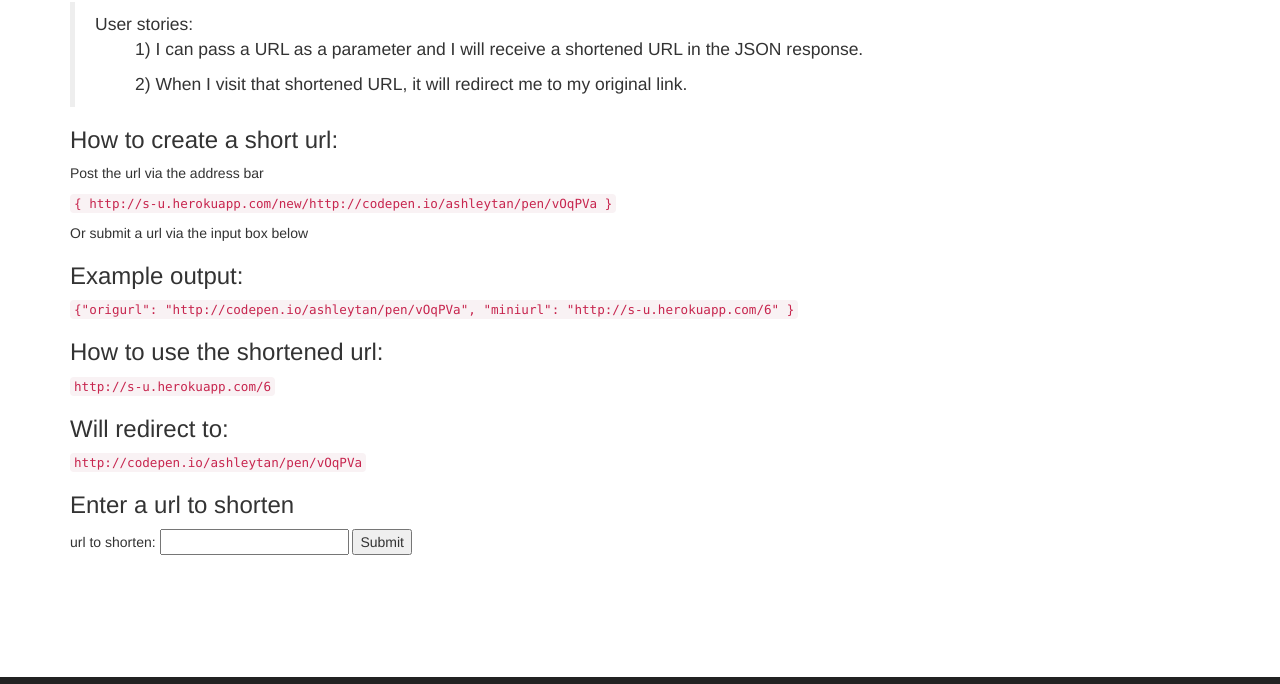
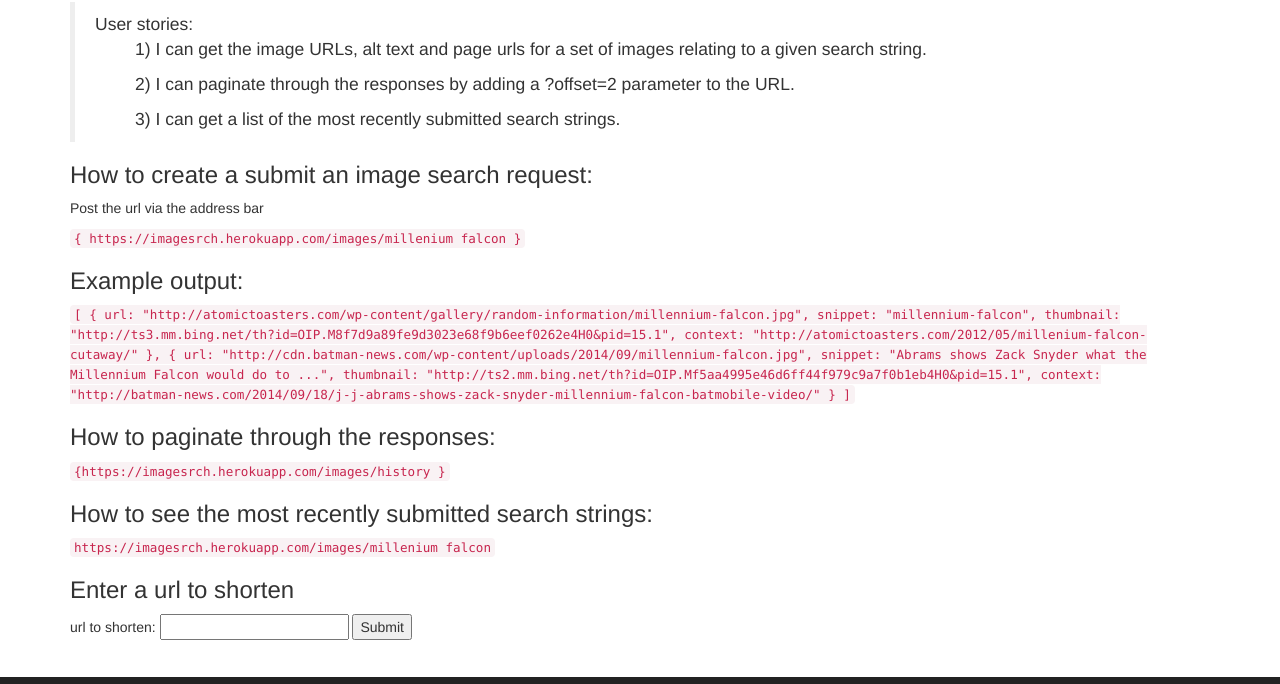
Before and after one commit to atan77/image-search-abstraction-layer, a website: page public/index.html in a window 1280 px wide. Shown: the part 68-752 px from the top of the page. Drawn offline with nearby package versions, Linux system fonts and the light colour scheme.

Commit message:
modifying index.html content

```diff
--- a/public/index.html
+++ b/public/index.html
@@ -1,7 +1,7 @@
 <!DOCTYPE html>
 <html>
 <head>
-    <title>Image Search microservice</title>
+    <title>Image Search Abstraction Layer microservice</title>
     <link rel='stylesheet' href='https://maxcdn.bootstrapcdn.com/bootstrap/3.3.6/css/bootstrap.min.css'>
     <link rel='stylesheet' href='https://cdnjs.cloudflare.com/ajax/libs/font-awesome/4.4.0/css/font-awesome.min.css'>
     <link href="/css/main.css" rel="stylesheet" type="text/css">
@@ -10,34 +10,45 @@
 <body>
     <div class='container'>
 
-    <h1>FreeCodeCamp API: URL shortener microservice</h1>
+    <h1>FreeCodeCamp API: Image Search Abstraction Layer microservice</h1>
     <blockquote>
         User stories:
-        <ul>1) I can pass a URL as a parameter and I will receive a shortened URL in the JSON response.</ul>
-        <ul>2) When I visit that shortened URL, it will redirect me to my original link.</ul>
+        <ul>1) I can get the image URLs, alt text and page urls for a set of images relating to a given search string.</ul>
+        <ul>2) I can paginate through the responses by adding a ?offset=2 parameter to the URL.</ul>
+        <ul>3) I can get a list of the most recently submitted search strings.</ul>
     </blockquote>
 
 
-    <h3>How to create a short url:</h3>
+    <h3>How to create a submit an image search request:</h3>
     <p>Post the url via the address bar</p>
     <p><code>{
-http://s-u.herokuapp.com/new/http://codepen.io/ashleytan/pen/vOqPVa
+https://imagesrch.herokuapp.com/images/millenium falcon
 }</code></p>
-<p>
-  Or submit a url via the input box below
-</p>
+
 <h3>Example output:</h3>
-<code>{"origurl": "http://codepen.io/ashleytan/pen/vOqPVa", "miniurl": "http://s-u.herokuapp.com/6"
-
-}</code>
-
-<h3>How to use the shortened url:</h3>
-<code>http://s-u.herokuapp.com/6
-
+<code>[
+{
+url: "http://atomictoasters.com/wp-content/gallery/random-information/millennium-falcon.jpg",
+snippet: "millennium-falcon",
+thumbnail: "http://ts3.mm.bing.net/th?id=OIP.M8f7d9a89fe9d3023e68f9b6eef0262e4H0&pid=15.1",
+context: "http://atomictoasters.com/2012/05/millenium-falcon-cutaway/"
+},
+{
+url: "http://cdn.batman-news.com/wp-content/uploads/2014/09/millennium-falcon.jpg",
+snippet: "Abrams shows Zack Snyder what the Millennium Falcon would do to ...",
+thumbnail: "http://ts2.mm.bing.net/th?id=OIP.Mf5aa4995e46d6ff44f979c9a7f0b1eb4H0&pid=15.1",
+context: "http://batman-news.com/2014/09/18/j-j-abrams-shows-zack-snyder-millennium-falcon-batmobile-video/"
+}
+]
 </code>
 
-<h3>Will redirect to:</h3>
-<code>http://codepen.io/ashleytan/pen/vOqPVa
+<h3>How to paginate through the responses:</h3>
+<code>{https://imagesrch.herokuapp.com/images/history
+}
+</code>
+
+<h3>How to see the most recently submitted search strings:</h3>
+<code>https://imagesrch.herokuapp.com/images/millenium falcon
 
 </code>
 
```
